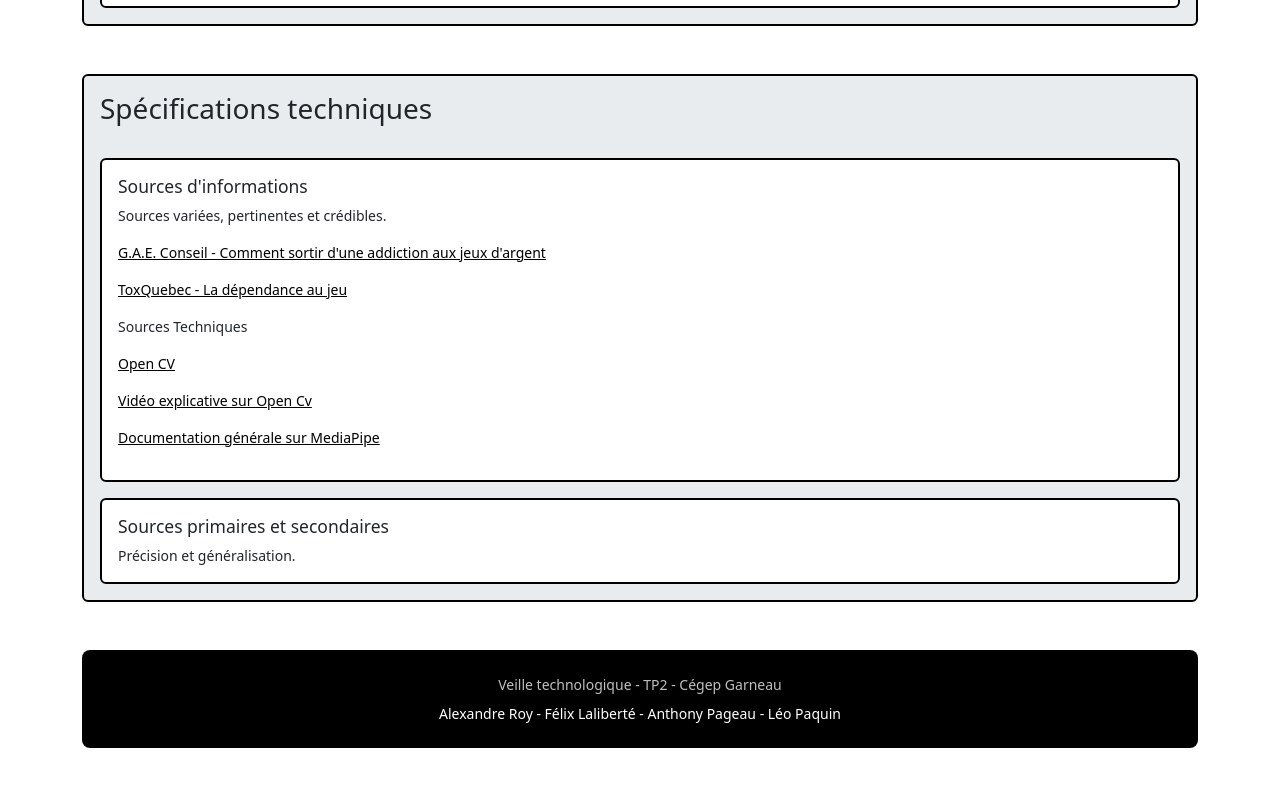
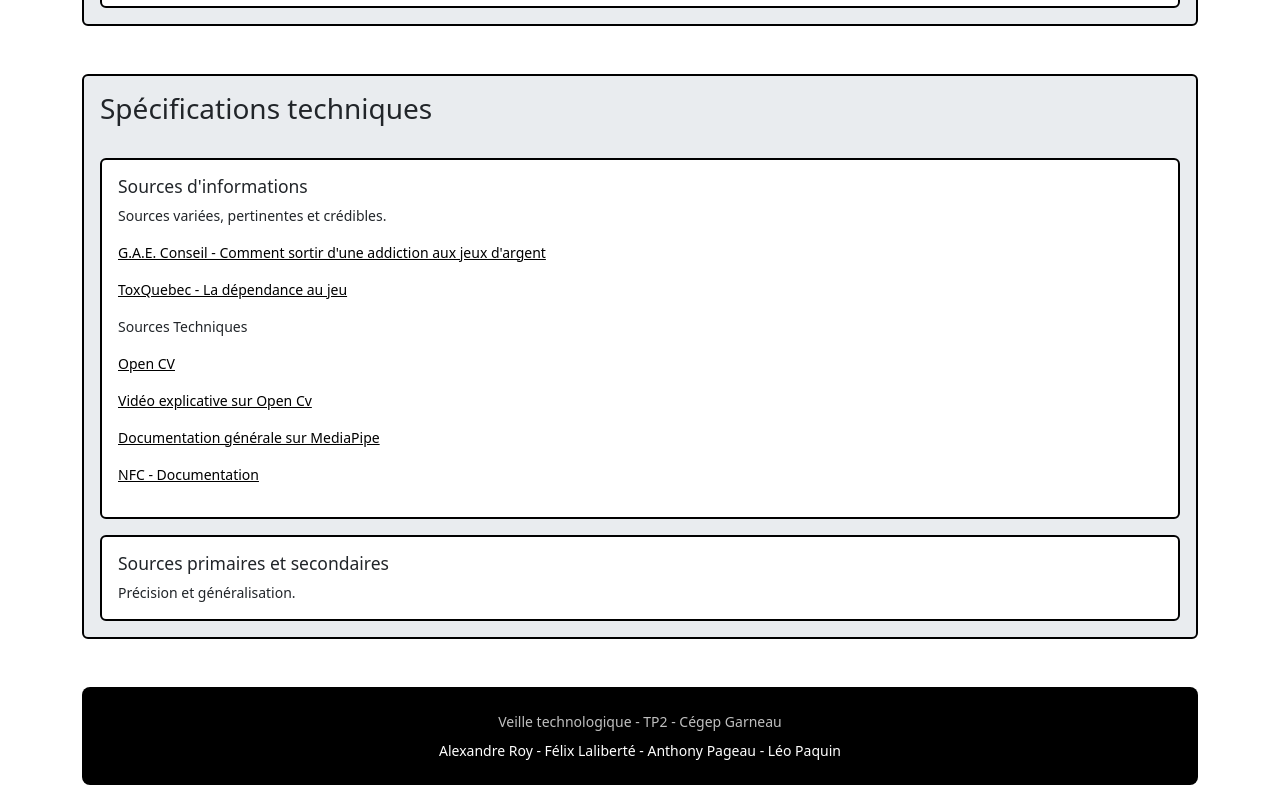
Before and after one commit to arksyy/veille-techno, a plain HTML site: page index.html in a window 1280 px wide. Shown: the part 1807-2608 px from the top of the page. Before the commit the page ends 2571 px from the top, so only its background shows below. Drawn offline with Linux system fonts and the light colour scheme.

Commit message:
ajouts docs nfc

```diff
--- a/index.html
+++ b/index.html
@@ -228,6 +228,7 @@
                     <p><a href="https://docs.opencv.org/4.x/">Open CV</a></p>
                     <p><a href="https://www.youtube.com/watch?v=PeMM80WimN4">Vidéo explicative sur Open Cv</a></p>
                     <p><a href="https://ai.google.dev/edge/mediapipe/solutions/guide?hl=fr">Documentation générale sur MediaPipe</a></p>
+                    <p><a href="https://developer.android.com/develop/connectivity/nfc">NFC - Documentation</a></p>
                   </div>
                 </div>
               </div>
```
